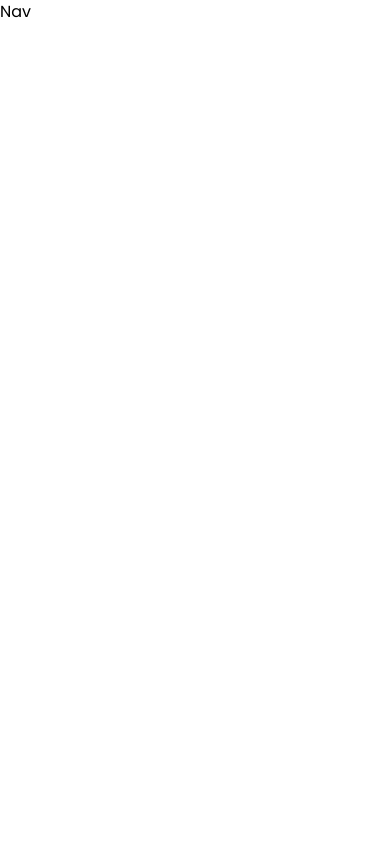
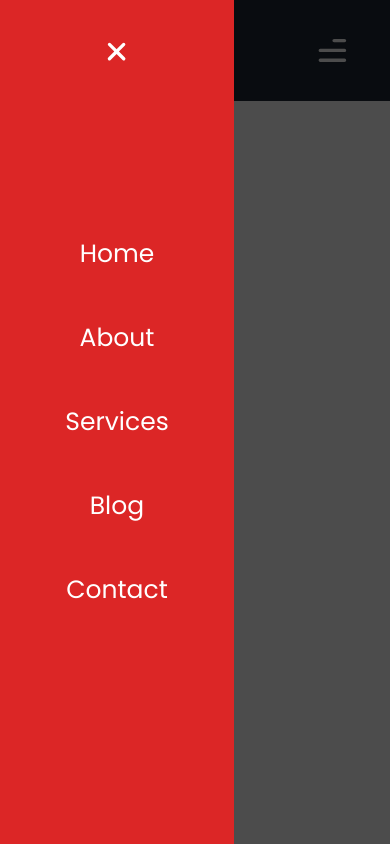
Before and after one commit to pablex72/portfolio-next-pd, a Next.js app: page / in a window 390 px wide. Built offline with nearby package versions, Linux system fonts and the light colour scheme.

Commit message:
feat: adding navbar/mobile navbar

```diff
--- a/components/Nav.tsx
+++ b/components/Nav.tsx
@@ -1,9 +1,39 @@
-import React from 'react'
+import { Bars3BottomLeftIcon } from "@heroicons/react/16/solid";
+import React from "react";
 
-const Nav = () => {
-  return (
-    <div>Nav</div>
-  )
+interface Props{
+    openNav: ()=> void
 }
 
-export default Nav
+const Nav = ( {openNav}:Props ) => {
+  return (
+    <div className="fixed w-[100%] z-[1000] bg-gray-800">
+      <div className="flex items-center h-[12vh] justify-between  w-[80%] mx-auto">
+        <div className="font-logo text-white text-[18px]">
+          <span className="text-[30px] md:text-[40px] text-yellow-400">pd</span>
+          Pablo-Dev
+        </div>
+        <ul className="md:flex hidden items-center space-x-10">
+          <li>
+            <a className="nav__link" href="#">Home</a>
+          </li>
+          <li>
+            <a className="nav__link" href="#">About</a>
+          </li>
+          <li>
+            <a className="nav__link" href="#">Services</a>
+          </li>
+          <li>
+            <a className="nav__link" href="#">Blog</a>
+          </li>
+          <li>
+            <a className="nav__link" href="#">Contact</a>
+          </li>
+        </ul>
+        <Bars3BottomLeftIcon onClick={openNav} className="w-[2.3rem] md:hidden h-[2.3rem] text-white rotate-180"/>
+      </div>
+    </div>
+  );
+};
+
+export default Nav;
--- /dev/null
+++ b/components/NavMobile.tsx
@@ -0,0 +1,38 @@
+import { XMarkIcon } from "@heroicons/react/16/solid";
+import React from "react";
+
+interface Props {
+    showNav: boolean;
+    closeNav: ()=>void
+}
+
+const NavMobile = ({closeNav, showNav}: Props) => {
+    const navOpenStyle = showNav?"translate-x-0":'tranlate-x-[-100%]'
+  return (
+    <div>
+      <div className={`fixed top-0 ${navOpenStyle} transform transition-all duration-500 z-[10000] left-0 ring-0 bottom-0 bg-black opacity-70 w-[100vw] h-[100vh]`}></div>
+      <ul
+        className={`text-white ${navOpenStyle} fixed flex items-center flex-col justify-center h-[100%] transform transition-all duration-300 delay-300 w-[60%] bg-red-600 space-y-14 z-[10006]`}
+      >
+        <li>
+          <a className="nav__link text-[25px] sm:text-[30px]" href="#">Home</a>
+        </li>
+        <li>
+          <a className="nav__link text-[25px] sm:text-[30px]" href="#">About</a>
+        </li>
+        <li>
+          <a className="nav__link text-[25px] sm:text-[30px]" href="#">Services</a>
+        </li>
+        <li>
+          <a className="nav__link text-[25px] sm:text-[30px]" href="#">Blog</a>
+        </li>
+        <li>
+          <a className="nav__link text-[25px] sm:text-[30px]" href="#">Contact</a>
+        </li>
+        <XMarkIcon onClick={closeNav} className="absolute top-[-1.4rem] rigth-[1.4rem] w-[2.2rem] h-[2.2rem] text-white" />
+      </ul>
+    </div>
+  );
+};
+
+export default NavMobile;
--- a/pages/index.tsx
+++ b/pages/index.tsx
@@ -1,10 +1,18 @@
 import Nav from "@/components/Nav";
-import React from "react";
+import NavMobile from "@/components/NavMobile";
+import React, { useState } from "react";
 
 const HomePage = () => {
+
+  const [showNav, setShowNav] = useState(false)
+  const showNavHandler  = () => setShowNav(true)
+  const closeNavHandler  = () => setShowNav(false)
+
+
   return (
     <div className="overflow-hidden">
-      <Nav />
+      <NavMobile showNav={showNav} closeNav={closeNavHandler} />
+      <Nav openNav={showNavHandler}/>
     </div>
   );
 };
--- a/styles/globals.css
+++ b/styles/globals.css
@@ -3,3 +3,9 @@
 @tailwind base;
 @tailwind components;
 @tailwind utilities;
+
+@layer components{
+  .nav__link{
+    @apply relative text-xl w-fit block after:block after:content-[''] after:absolute after:h-[3px] after:bg-yellow-400 text-white after:w-full after:scale-x-0 after:hover:scale-x-100 after:transition after:duration-300 after:origin-top
+  }
+}
--- a/tailwind.config.ts
+++ b/tailwind.config.ts
@@ -9,7 +9,7 @@ const config: Config = {
   theme: {
     extend: {
       fontFamily: {
-        logo: ["Oleo Script", "system - ui"],
+        logo: ["Oleo Script", "system-ui"],
         primary: ["Poppins", "sans-serif"],
       },
     },
```
Also changed, not shown: package.json (+6 -5 lines), 1 other file (tests, documents, lock files or other folders).
